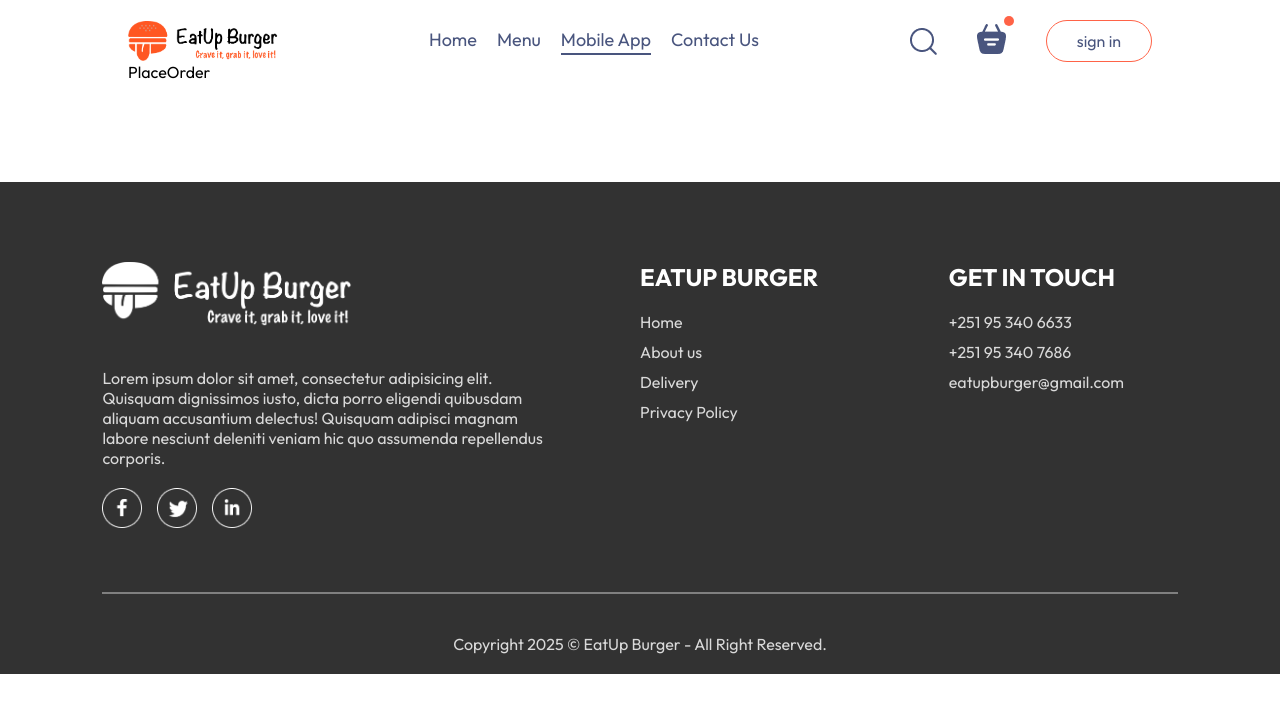
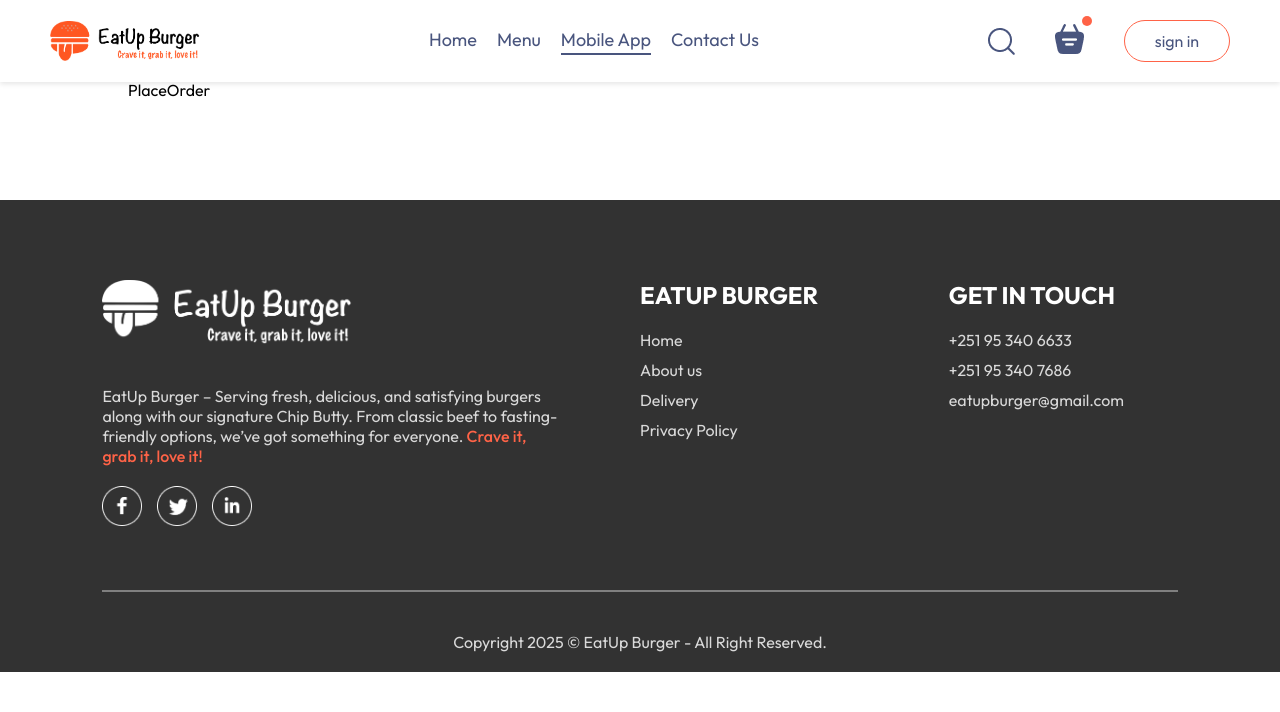
Before and after one commit to EdenGebremedhin/EatUp-Burger-Website, a React (Vite) app in the folder frontend/: page /order in a window 1280 px wide. Shown: the top 712 px of the page. Built offline with nearby package versions, Linux system fonts and the light colour scheme.

Commit message:
navbar update

```diff
--- a/frontend/src/components/Footer/Footer.css
+++ b/frontend/src/components/Footer/Footer.css
@@ -44,6 +44,10 @@
     background-color: grey;
     border: none;
 }
+.tagline{
+    color: tomato;
+    font-weight: 500;
+}
 
 @media (max-width:750px){
     .footer-content{
--- a/frontend/src/components/Footer/Footer.jsx
+++ b/frontend/src/components/Footer/Footer.jsx
@@ -10,7 +10,8 @@
 
             <div className="footer-content-left">
                 <img src={assets.logoWhite} alt="" />
-                <p>Lorem ipsum dolor sit amet, consectetur adipisicing elit. Quisquam dignissimos iusto, dicta porro eligendi quibusdam aliquam accusantium delectus! Quisquam adipisci magnam labore nesciunt deleniti veniam hic quo assumenda repellendus corporis.</p>
+                <p>EatUp Burger – Serving fresh, delicious, and satisfying burgers along with our signature Chip Butty. From classic beef to fasting-friendly options, we’ve got something for everyone.
+                    <span className='tagline'> Crave it, grab it, love it!</span></p>
                 <div className="footer-social-icons">
                     <img src={assets.facebook_icon} alt="" />
                     <img src={assets.twitter_icon} alt="" />
--- a/frontend/src/components/navbar/Navbar.css
+++ b/frontend/src/components/navbar/Navbar.css
@@ -1,12 +1,33 @@
-.navbar{
+/* .navbar{
     padding: 20x 0px;
     display: flex;
     justify-content: space-between;
     align-items: center;
+} */
+
+.navbar {
+    position: fixed; /* Sticks it to the viewport */
+    top: 0; /* Keeps it at the top */
+    left: 0; /* Aligns to the left edge */
+    width: 100%; /* Ensures full-width */
+    padding: 20px 0px; /* Keep your existing padding */
+    display: flex;
+    justify-content: space-between;
+    align-items: center;
+    background-color: white; /* Adjust if necessary */
+    z-index: 1000; /* Ensures it's above other elements */
+    box-shadow: 0 2px 5px rgba(0, 0, 0, 0.1); /* Optional: Adds a slight shadow */
 }
+
+/* Prevent content from being hidden behind the navbar */
+body {
+    padding-top: 60px; /* Adjust based on navbar height */
+}
+
 
 .navbar .logo{
     width: 150px;
+    margin-left: 50px;
 }
 
 .navbar-menu{
@@ -32,6 +53,7 @@
     border-radius: 50px;
     cursor: pointer;
     transition: 0.3s;
+    margin-right: 50px;
 }
 .navbar button:hover{
     background-color: #fff4f2;
```
Also changed, not shown: frontend/src/components/LoginPopup/LoginPopup.jsx (line endings or trailing spaces).
